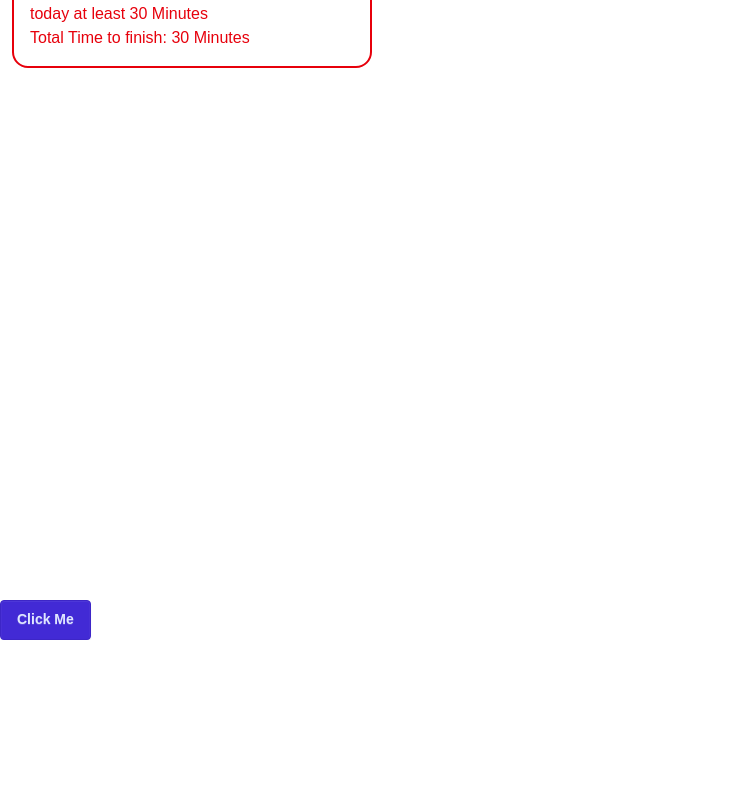
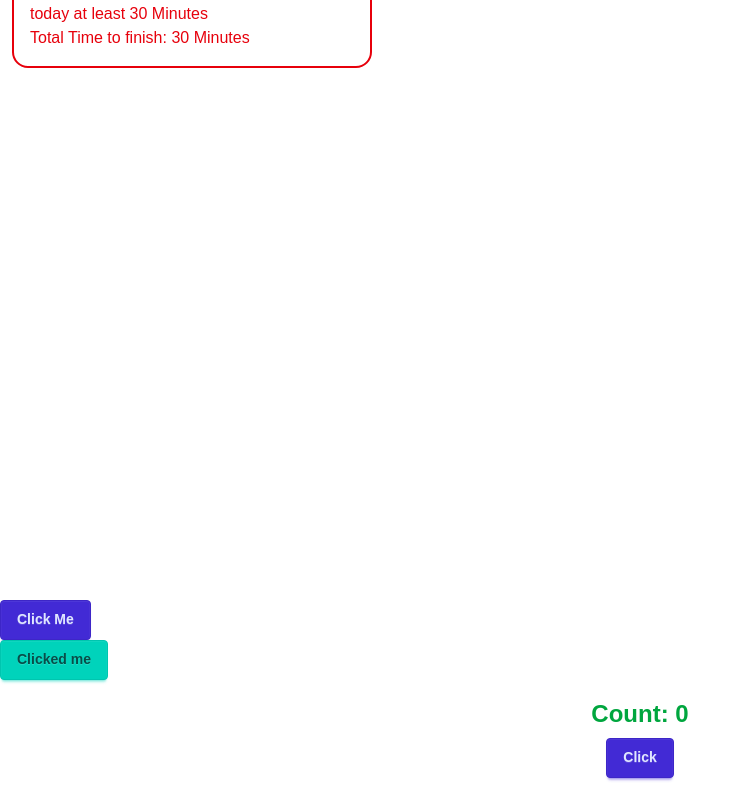
Before and after one commit to Aminulislam98/React-Module, a React (Vite) app: page / in a window 1280 px wide. Shown: the part 823-1619 px from the top of the page, without its empty margins (0-751 px from the left). Before the commit the page ends 1463 px from the top, so only its background shows below. Built offline with nearby package versions, Linux system fonts and the light colour scheme.

Commit message:
Practiced about state to count number

```diff
--- a/src/App.jsx
+++ b/src/App.jsx
@@ -5,6 +5,8 @@ import Conditional from "./Hero-section/Conditional";
 import ActorDetails from "./Hero-section/ActorDetails";
 import Developers from "./Hero-section/Developers";
 import FuncationP from "./Hero-section/FuncationP";
+import FunctionParam from "./Hero-section/FunctionParam";
+import State from "./Hero-section/State";
 
 function App() {
   return (
@@ -35,6 +37,8 @@ function App() {
       <ActorDetails />
       <Developers />
       <FuncationP />
+      <FunctionParam />
+      <State />
     </>
   );
 }
--- /dev/null
+++ b/src/Hero-section/FunctionParam.jsx
@@ -0,0 +1,21 @@
+import React from "react";
+
+const FunctionParam = () => {
+  function param(num) {
+    console.log(num + num);
+  }
+  return (
+    <div>
+      <button
+        className="btn btn-accent"
+        onClick={() => {
+          param(7);
+        }}
+      >
+        Clicked me
+      </button>
+    </div>
+  );
+};
+
+export default FunctionParam;
--- /dev/null
+++ b/src/Hero-section/State.jsx
@@ -0,0 +1,18 @@
+import React, { useState } from "react";
+
+const State = () => {
+  const [count, setCount] = useState(0);
+  const increaseCount = () => {
+    setCount(count + 1);
+  };
+  return (
+    <div className="border-2 p-4 rounded flex flex-col justify-center items-center space-y-2">
+      <h1 className="text-2xl font-bold text-green-600">Count: {count}</h1>
+      <button onClick={() => increaseCount()} className="btn btn-primary">
+        Click
+      </button>
+    </div>
+  );
+};
+
+export default State;
```
